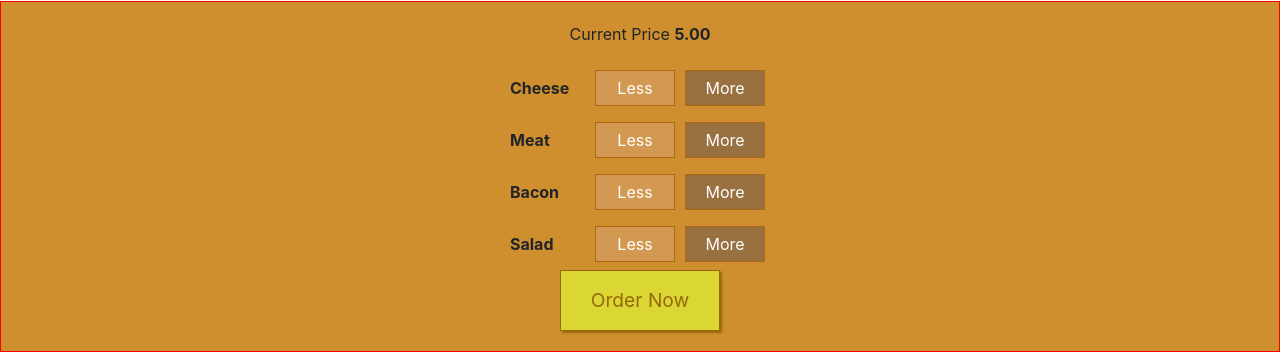
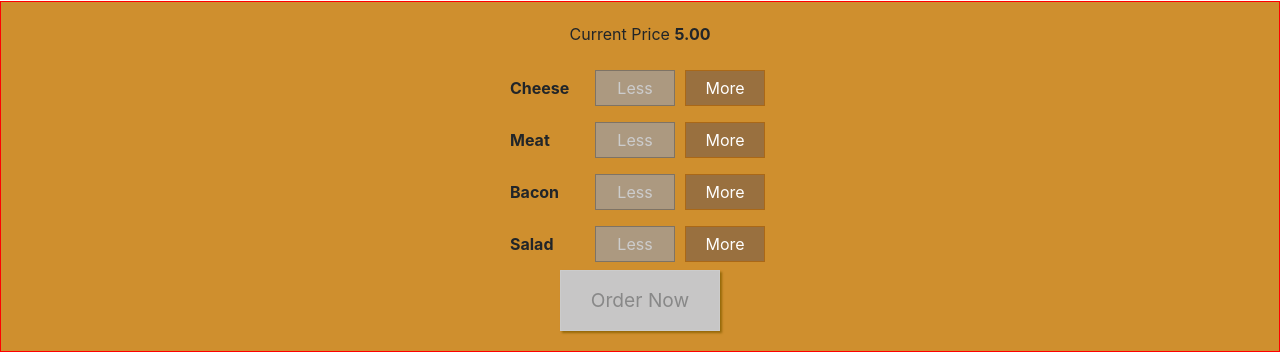
Before and after one commit to WASHINPI/burger-builder, a React (Create React App) app: page / in a window 1280 px wide. Shown: the part 257-610 px from the top of the page. Built offline with nearby package versions, Linux system fonts and the light colour scheme; no server answers.

Commit message:
Update increment and decrements ingredients

```diff
--- a/src/containers/BurgerBuilder/index.jsx
+++ b/src/containers/BurgerBuilder/index.jsx
@@ -10,15 +10,6 @@ import Example from "../../components/Modal";
 
 const BurgerBuilder = props => {
 
-   // const[price, setPrice] = useState(4)
-
-    const [ingPrice, setIngPrice] = useState({
-        cheese: 0.60,
-          meat: 0.50,
-         bacon:0.30,
-         salad: .70
-    })
-
     const [show, setShow] = useState(false);
 
     useEffect(() => {
@@ -27,51 +18,16 @@ const BurgerBuilder = props => {
     },[]);
 
     const handleClose = () => setShow(false);
+
     const handleShow = () => setShow(true);
 
-    const incrementIng = (ing) => {
-
-        props.increments(ing);
-
-        // let newIng = props.ingredients.map(item => {
-        //     if(item.name === ing ) {
-        //         item.value = item.value + 1;
-        //     }
-        //     return item;
-        // })
-
-       // const totalPrice = props.price + ingPrice[ing]
-       // setPrice(totalPrice)
-       // setIngredients(newIng)
-    }
-
-    const decrementIng = (ing) => {
-
-        props.decrements(ing);
-
-        // let newIng = props.ingredients.map(item => {
-        //     if(item.name === ing ) {
-        //         item.value = item.value - 1;
-        //     }
-        //     return item;
-        // })
-        //
-        // const totalPrice = props.price - ingPrice[ing]
-      //  setPrice(totalPrice)
-      //  setIngredients(newIng)
-    }
-
     const checkQty = (ing) => {
-      // return !props.ingredients.some(item => item.name === ing && item.value >= 1)
-        return false
+       return !props.ingredients.some(item => item.name === ing && item.value >= 1)
     }
 
     const validateOrder = () => {
-      // return !props.ingredients.some(item => item.value !== 0);
-        return false;
+       return !props.ingredients.some(item => item.value !== 0);
     }
-
-    console.log("this is props",props.ingredients )
 
     return (
 
@@ -84,29 +40,29 @@ const BurgerBuilder = props => {
 
                 <Controls
                     label="Cheese"
-                    less={() => decrementIng('cheese')}
-                    more={() => incrementIng('cheese')}
+                    less={() => props.decrements('cheese')}
+                    more={() => props.increments('cheese')}
                     disable={checkQty('cheese')}
                 />
 
                 <Controls
                     label="Meat"
-                    less={() => decrementIng('meat')}
-                    more={() => incrementIng('meat')}
+                    less={() => props.decrements('meat')}
+                    more={() => props.increments('meat')}
                     disable={checkQty('meat')}
                 />
 
                 <Controls
                     label="Bacon"
-                    less={() => decrementIng('bacon')}
-                    more={() => incrementIng('bacon')}
+                    less={() => props.decrements('bacon')}
+                    more={() => props.increments('bacon')}
                     disable={checkQty('bacon')}
                 />
 
                 <Controls
                     label="Salad"
-                    less={() => decrementIng('salad')}
-                    more={() => incrementIng('salad')}
+                    less={() => props.decrements('salad')}
+                    more={() => props.increments('salad')}
                     disable={checkQty('salad')}
                 />
                 <Example
@@ -132,7 +88,7 @@ const mapStateToProps = state =>({
 
 const mapDispatchToProps = dispatch => ({
     onLoadIngredient: () => dispatch(loadIngredients()),
-    increments: (data) => dispatch(incrementsIngredients(data)),
+    increments: data => dispatch(incrementsIngredients(data)),
     decrements: data => dispatch(decrementsIngredients(data))
 })
 
--- a/src/store/reducers/burger.js
+++ b/src/store/reducers/burger.js
@@ -12,6 +12,36 @@ const priceList = {
     salad: 0.70
 }
 
+const updateIncrements = (ingredients,data) => {
+
+    const updatedIngredient = [...ingredients]
+
+    updatedIngredient.map(item => {
+        if(item.name === data) {
+            item.value = item.value + 1
+        }
+        return item;
+    })
+
+    return updatedIngredient;
+
+}
+
+const updateDecrements = (ingredients,data) => {
+
+    const updatedIngredient = [...ingredients]
+
+    updatedIngredient.map(item => {
+        if(item.name === data) {
+            item.value = item.value - 1
+        }
+        return item;
+    })
+
+    return updatedIngredient;
+
+}
+
 const reducer = (state=initialState,action) => {
 
     switch (action.type) {
@@ -21,22 +51,15 @@ const reducer = (state=initialState,action) => {
                 ingredients: action.payload
             }
         case INCREMENTS:
-            const data = [...state.ingredients]
             return {
                 ...state,
-                // ingredients: {
-                //     ...state.ingredients,
-                //     [action.payload]: state.ingredients[action.payload] + 1
-                // },
-                // price: state.price + priceList[action.payload]
+                ingredients: updateIncrements(state.ingredients,action.payload),
+                 price: state.price + priceList[action.payload]
             }
         case DECREMENTS:
             return {
                 ...state,
-                ingredients: {
-                    ...state.ingredients,
-                    [action.payload]: state.ingredients[action.payload] - 1
-                },
+                ingredients: updateDecrements(state.ingredients,action.payload),
                 price: state.price - priceList[action.payload]
             }
     }
```
